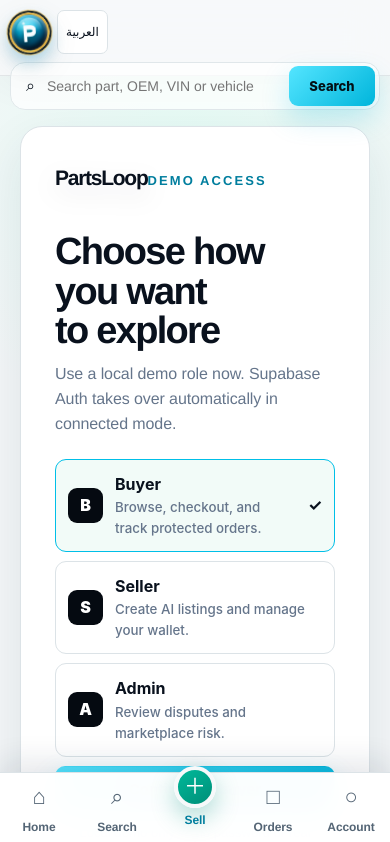
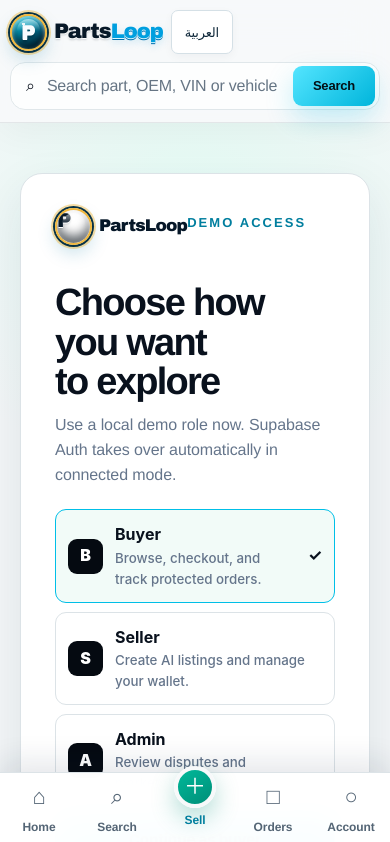
Before and after one commit to libertylightllc-ctrl/partloop, a Next.js app: page /auth/sign-in in a window 390 px wide. Shown: the top 842 px of the page. Built offline with nearby package versions, Linux system fonts and the light colour scheme; no server answers.

Commit message:
Improve premium header legibility

```diff
--- a/app/premium.css
+++ b/app/premium.css
@@ -2282,3 +2282,163 @@ body {
   .brand { font-size: 21px; }
   .brand-mark { width: 39px; height: 39px; }
 }
+
+/* V20 — high-contrast premium header typography */
+.top-nav {
+  grid-template-columns: 235px minmax(320px, 1fr) auto;
+}
+.brand {
+  gap: 11px;
+  color: #061728;
+  font-family: "Segoe UI Variable Display", "Aptos Display", "Arial Black", sans-serif;
+  font-size: 28px;
+  font-weight: 900;
+  letter-spacing: -.055em;
+  filter: none;
+}
+.brand > span:last-child {
+  color: #071827;
+  background: none;
+  -webkit-background-clip: initial;
+  background-clip: initial;
+  -webkit-text-fill-color: currentColor;
+  text-shadow: 0 1px 0 #fff, 0 2px 2px rgba(4, 18, 30, .16);
+}
+.brand > span:last-child > span {
+  color: #009fdf;
+  background: none;
+  -webkit-background-clip: initial;
+  background-clip: initial;
+  -webkit-text-fill-color: currentColor;
+  text-shadow:
+    0 1px 0 #d9f8ff,
+    0 2px 0 #006fae,
+    0 4px 8px rgba(0, 146, 210, .2);
+}
+.brand-mark {
+  width: 50px;
+  height: 50px;
+  flex: 0 0 50px;
+  border: 2px solid #f1b83f;
+  font-family: "Segoe UI Variable Display", "Arial Black", sans-serif;
+  font-size: 27px;
+  font-weight: 950;
+  line-height: 1;
+  transform: none;
+  background:
+    radial-gradient(circle at 35% 25%, rgba(255,255,255,.9) 0 4%, transparent 5%),
+    linear-gradient(145deg, #28d8ef 0%, #008bab 42%, #00516d 70%, #021923 100%);
+  box-shadow:
+    inset 0 2px 4px rgba(255,255,255,.58),
+    inset 0 -7px 11px rgba(0,10,18,.62),
+    0 0 0 2px #073246,
+    0 0 0 4px rgba(238,181,61,.45),
+    0 8px 18px rgba(0,120,158,.22);
+  text-shadow: 0 1px 0 #fff, 0 3px 3px rgba(0,29,43,.62);
+}
+.brand:hover .brand-mark {
+  transform: translateY(-1px);
+}
+
+.nav-search input {
+  color: #26394a;
+  font-size: 16px;
+  font-weight: 520;
+  letter-spacing: -.012em;
+}
+.nav-search input::placeholder {
+  color: #667584;
+  opacity: 1;
+}
+.nav-search button {
+  min-width: 96px;
+  font-family: "Segoe UI Variable Display", "Aptos Display", sans-serif;
+  font-size: 15px;
+  font-weight: 850;
+  letter-spacing: -.015em;
+}
+.nav-actions {
+  color: #10293b;
+  font-family: "Segoe UI Variable Display", "Aptos Display", sans-serif;
+  font-size: 14px;
+  font-weight: 780;
+}
+.top-nav .locale-switch,
+.nav-action,
+.cart-link {
+  color: #10293b;
+  font-size: 14px;
+  font-weight: 780;
+  letter-spacing: -.015em;
+}
+.top-nav .locale-switch {
+  min-width: 62px;
+  border-color: #d5e0e6;
+  box-shadow: 0 3px 10px rgba(5,31,48,.04);
+}
+.nav-action > span,
+.cart-link > span {
+  color: #00a9d4;
+  font-weight: 900;
+}
+.cart-link em {
+  color: #10293b;
+  font-size: 14px;
+  font-weight: 800;
+}
+
+@media (max-width: 1180px) {
+  .top-nav {
+    grid-template-columns: 205px minmax(270px, 1fr) auto;
+  }
+  .brand { font-size: 24px; }
+  .brand-mark {
+    width: 45px;
+    height: 45px;
+    flex-basis: 45px;
+    font-size: 24px;
+  }
+  .top-nav .locale-switch,
+  .nav-action,
+  .cart-link,
+  .cart-link em { font-size: 13px; }
+}
+
+@media (max-width: 780px) {
+  .top-nav {
+    height: auto;
+    min-height: 76px;
+    grid-template-columns: auto minmax(0, 1fr) auto;
+  }
+  .brand {
+    gap: 8px;
+    font-size: 21px;
+  }
+  .brand-mark {
+    width: 40px;
+    height: 40px;
+    flex-basis: 40px;
+    font-size: 21px;
+  }
+}
+
+@media (max-width: 480px) {
+  .brand {
+    gap: 7px;
+    font-size: 17px;
+    letter-spacing: -.045em;
+  }
+  .brand > span:last-child {
+    display: inline;
+  }
+  .brand-mark {
+    width: 37px;
+    height: 37px;
+    flex-basis: 37px;
+    font-size: 20px;
+  }
+  .nav-search button {
+    min-width: 82px;
+    font-size: 13px;
+  }
+}
```
